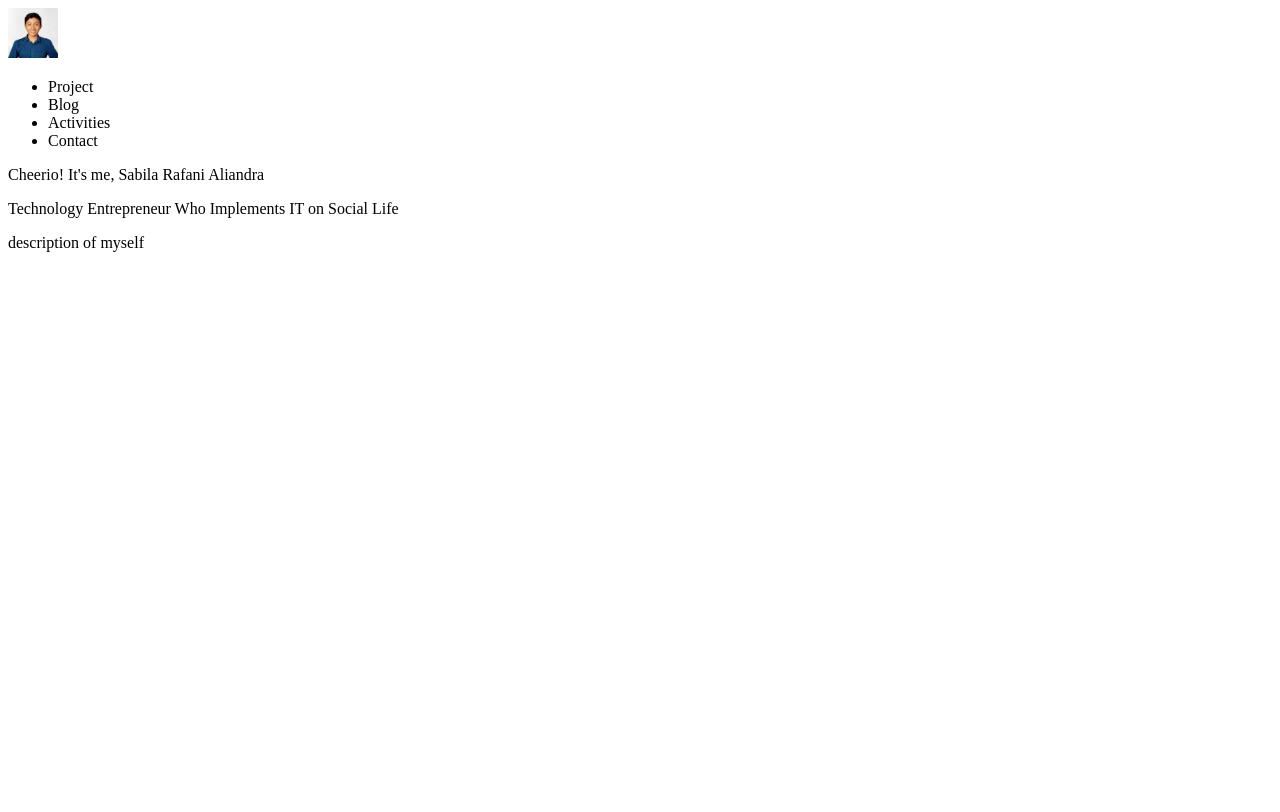
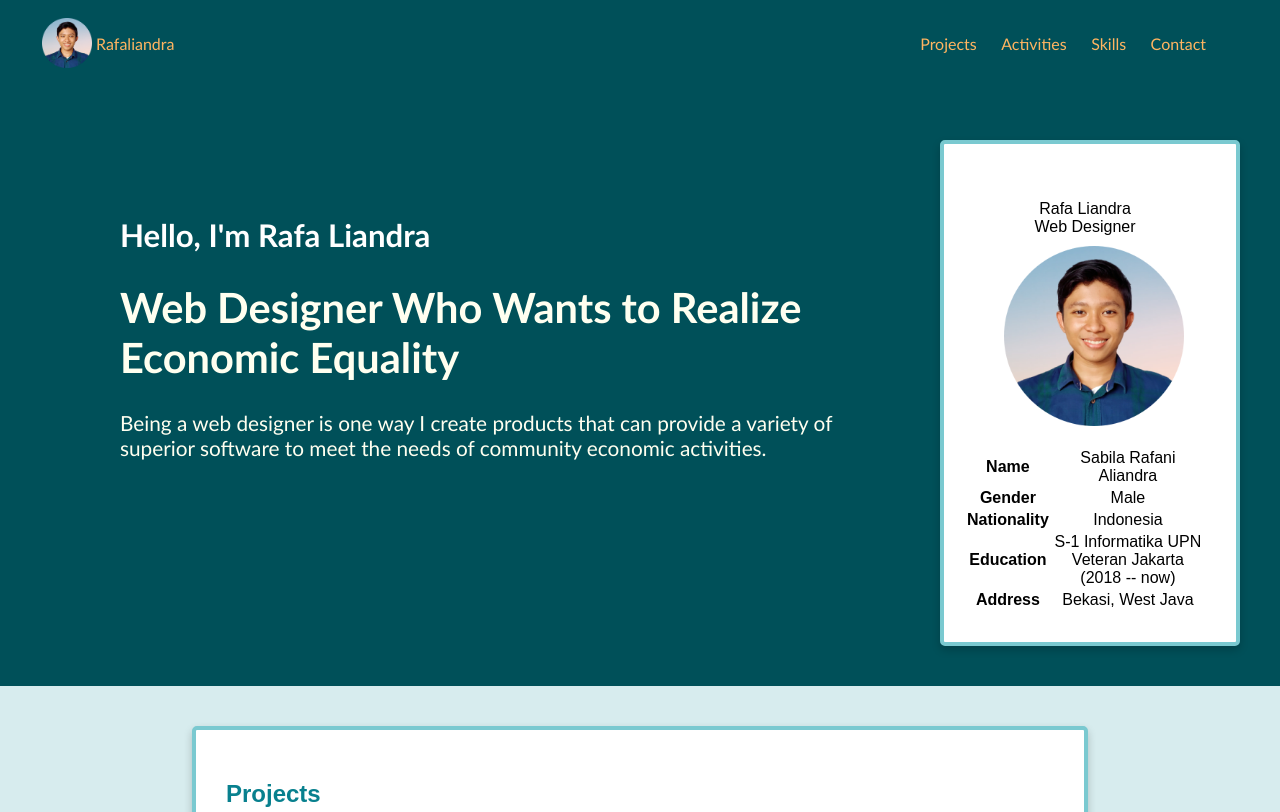
Before and after one commit to sraliandra/sraliandra.github.io, a plain HTML site: page index.html in a window 1280 px wide. Shown: the top 812 px of the page. Drawn offline with Linux system fonts and the light colour scheme.

Commit message:
Dicoding project update, index.html

```diff
--- a/index.html
+++ b/index.html
@@ -1,53 +1,123 @@
 <!DOCTYPE html>
-<html lang="en">
+<html lang="id" translate="yes">
+
 <head>
-    <meta charset="UTF-8">
-    <meta name="viewport" content="width=device-width, initial-scale=1.0">
-    <title>Sabila Rafani Aliandra</title>
-    <link rel="icon" href="profil.png" type="image/png">
-    <style>
-        .logo img {
-            margin: auto;
-            height: 50px;
-            background-size: auto;
-        }
-        img {
-            margin: auto;
-            height: 50px;
-            background-size: auto;
-        }
-        .logo:hover {
-            background: yellow;
-    </style>
+    <meta charset="utf-8">
+    <meta name="viewport" content="width=device-width, initial-scale=1.0, maximum-scale=1">
+    <link rel="stylesheet" href="styles.css">
+    <title>Rafa Liandra | Web Developer</title>
 </head>
+
 <body>
     <header>
-        <div class="logo">
-            <img src="profil.png">
+        <nav class="navbar">
+            <ul>
+                <li class="logo">
+                    <a href="index.html"><img src="rafa.png">
+                        <p>Rafaliandra</p>
+                    </a>
+                </li>
+                <li class="navbar-menu"><a href="#projects">Projects</a></li>
+                <li class="navbar-menu"><a href="#activities">Activities</a></li>
+                <li class="navbar-menu"><a href="#skills">Skills</a></li>
+                <li class="navbar-menu"><a href="#contact">Contact</a></li>
+            </ul>
+        </nav>
+    </header>
+
+    <main>
+        <div id="profile">
+            <div class="description">
+                <h2>Hello, I'm Rafa Liandra</h2>
+                <h1>Web Designer Who Wants to Realize Economic Equality</h1>
+                <p>Being a web designer is one way I create products that can provide a variety of superior software to meet the needs of community economic activities.</p>
+            </div>
+            <aside id="author" class="box">
+                <figure>
+                    <figcaption>Rafa Liandra <br> Web Designer</figcaption>
+                    <img src="/rafa.png" alt="Foto Rafa Liandra">
+                </figure>
+                <table>
+                    <tr>
+                        <th>Name</th>
+                        <td>Sabila Rafani Aliandra</td>
+                    </tr>
+                    <tr>
+                        <th>Gender</th>
+                        <td>Male</td>
+                    </tr>
+                    <tr>
+                        <th>Nationality</th>
+                        <td>Indonesia</td>
+                    </tr>
+                    <tr>
+                        <th>Education</th>
+                        <td>S-1 Informatika UPN Veteran Jakarta (2018 -- now)</td>
+                    </tr>
+                    <tr>
+                        <th>Address</th>
+                        <td>Bekasi, West Java</td>
+                    </tr>
+                </table>
+            </aside>
         </div>
-        <div class="navigasi">
-            <ul>
-                <li>Project</li>
-                <li>Blog</li>
-                <li>Activities</li>
-                <li>Contact</li>
-            </ul>
+
+        <div id="content">
+            <article id="projects" class="box">
+                <h2>Projects</h2>
+                <section class="project jejakwarna">
+                    <h3>Website: Jejak Warna Literacy Community</h3>
+                    <a href="http://jejakwarna.id/about" target="__blank"> <img src="jejakwarna.jpg" class="content-image" alt="Proyek website komunitas literasi Jejak Warna"> </a>
+                    <p></p>
+                </section>
+            </article>
+            <article id="activities" class="box">
+                <h2>Activities</h2>
+                <section class="activity bem">
+                    <h3>Student Executive Board of UPN Veteran Jakarta 2019 </h3>
+                    <img src="bem.jpg" class="content-image" alt="Aktivitas Rafa di kegiatan BEM UPNVJ 2020">
+                    <p></p>
+                </section>
+                <!--
+                <section class="activity multimedia">
+                    <h3>Student Learning Club of Multimedia</h3>
+                    <img src="jejakwarna_wallpaper.jpeg" class="content-image" alt="Aktivitas Rafa di kegiatan KSM Multimedia UPNVJ">
+                    <p></p>
+                </section> -->
+                <section class="activity mc">
+                    <h3>Student Activity Unit of Master of Ceremony </h3>
+                    <img src="mc.jpeg" class="content-image" alt="Aktivitas Rafa di kegiatan UKM MC UPNVJ">
+                    <p></p>
+                </section>
+                <section class="activity youlead">
+                    <h3>Youlead Club Indonesia Community</h3>
+                    <img src="youlead.jpeg" class="content-image" alt="Aktivitas Rafa di kegiatan komunitas Youlead Club Indonesia">
+                    <p></p>
+                </section>
+            </article>
+            <article id="skills" class="box">
+                <h2>Skills</h2>
+                <section>
+                    <div class="skill">
+                        <h3>HTML</h3>
+                        <img src="html.png" class="skill-image html" alt="HTML5">
+                    </div>
+                    <div class="skill">
+                        <h3>CSS</h3>
+                        <img src="css.png" class="skill-image css" alt="CSS3">
+                    </div>
+                    <div class="skill">
+                        <h3>Adobe XD</h3>
+                        <img src="images/adobe-xd.svg" class="skill-image adobe-xd" alt="CSS3">
+                    </div>
+                </section>
+            </article>
         </div>
-    </header>
-    <main>
-        <section>
-            <div>
-                <p>Cheerio! It's me, Sabila Rafani Aliandra</p>
-                <p>Technology Entrepreneur Who Implements IT on Social Life</p>
-                <p>description of myself</p>
-            </div>
-            <div>
-                <img>
-                <img>
-                <img>
-                <img>
-            </div>
-        </section>
     </main>
+    <footer>
+        <p>Sabila Rafani Aliandra &copy; 2020 </p>
+    </footer>
+    <script></script>
 </body>
+
 </html>
```
